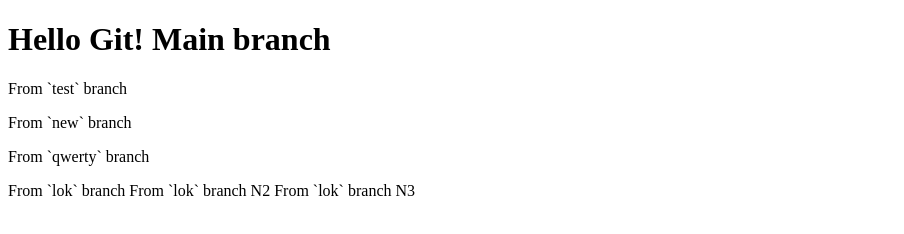
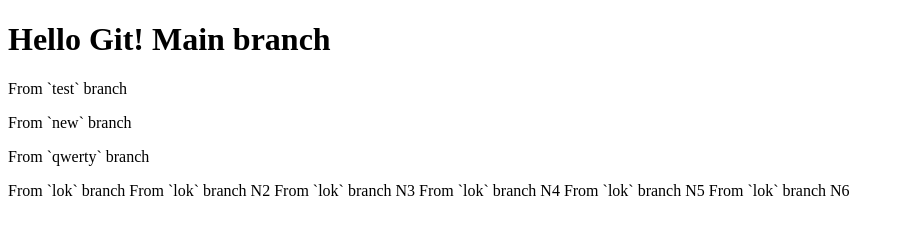
Before and after one commit to AzizbekAslonov/git-pro, a plain HTML site: page index.html in a window 1280 px wide. Shown: the whole page, without its empty margins (0-904 px from the left). Drawn offline with Linux system fonts and the light colour scheme.

Commit message:
Revert "Revert "Lok""

```diff
--- a/index.html
+++ b/index.html
@@ -16,6 +16,9 @@
    <span>From `lok` branch</span>
    <span>From `lok` branch N2</span>
    <span>From `lok` branch N3</span>
+   <span>From `lok` branch N4</span>
+   <span>From `lok` branch N5</span>
+   <span>From `lok` branch N6</span>
 </body>
 
 </html>
```
